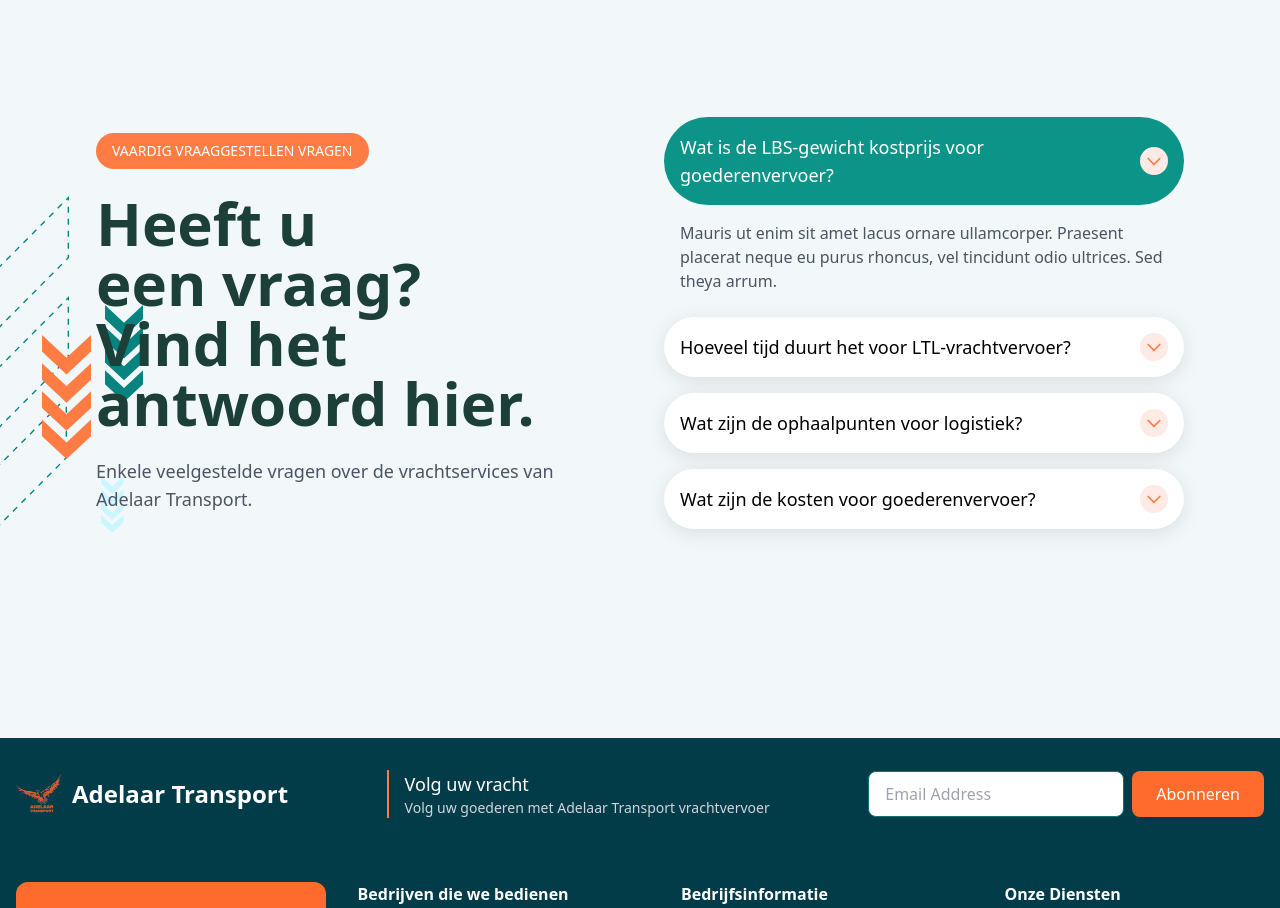
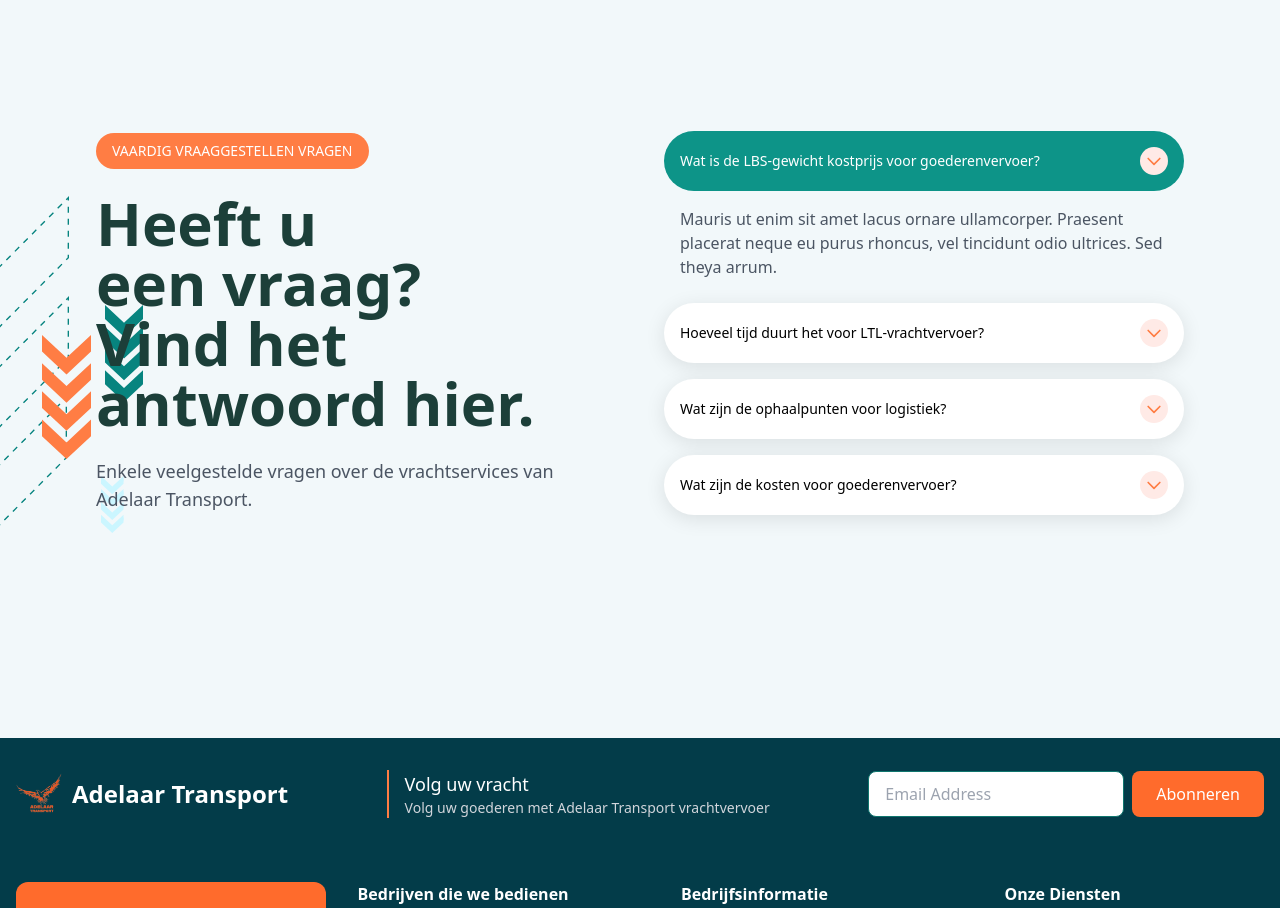
Before and after one commit to Mahmoud-Badawy1/adelaar-transport, a Next.js app: page / in a window 1280 px wide. Shown: the part 7160-8068 px from the top of the page. Built offline with nearby package versions, Linux system fonts and the light colour scheme.

Commit message:
almost done

```diff
--- a/src/components/home/FAQ/FaqItem.jsx
+++ b/src/components/home/FAQ/FaqItem.jsx
@@ -14,7 +14,7 @@ const FaqItem = ({ question, answer, isActive, onClick }) => {
           }`}
         aria-expanded={isActive}
       >
-        <span className="font-medium text-sm md:text-base lg:text-lg pr-2">{question}</span>
+        <span className="font-medium text-sm md:text-base lg:text-sm pr-2">{question}</span>
         <span
           className={`flex-shrink-0 transform transition-transform duration-300 ${
             isActive ? 'rotate-180' : ''
```
